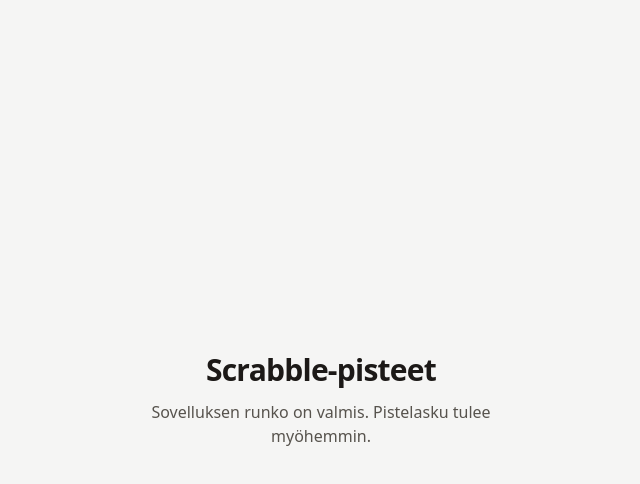
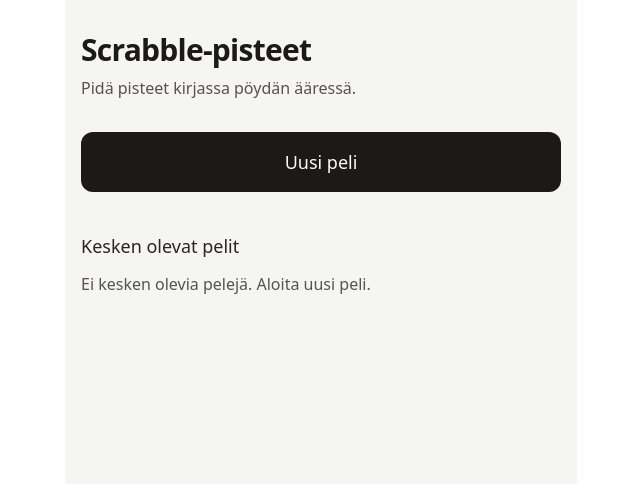
Before and after one commit to EulersNumber/scrabble, a React (Vite) app: page / in a window 1280 px wide. Shown: the top 484 px of the page, without its empty margins (319-959 px from the left). Built offline with nearby package versions, Linux system fonts and the light colour scheme.

Commit message:
Add home screen with new game and continue (T4.0).
Finnish home lists in-progress games from localStorage and navigates to
placeholder new-game / active-game screens until T4.1 and T4.2.

Co-authored-by: Niko Miller <EulersNumber@users.noreply.github.com>

```diff
--- a/src/App.tsx
+++ b/src/App.tsx
@@ -1,11 +1,42 @@
+import { useState } from 'react'
+import { createLocalStorageGameStore } from './persistence'
+import {
+  ActiveGameScreen,
+  HomeScreen,
+  NewGameScreen,
+  type Screen,
+} from './ui'
+
+const store = createLocalStorageGameStore()
+
+/**
+ * Root shell: wires localStorage store to home / new-game / active-game screens.
+ *
+ * Screen switching is plain React state (D24) — no router dependency for MVP.
+ */
 function App() {
+  const [screen, setScreen] = useState<Screen>({ name: 'home' })
+
+  if (screen.name === 'new-game') {
+    return <NewGameScreen onBack={() => setScreen({ name: 'home' })} />
+  }
+
+  if (screen.name === 'active-game') {
+    return (
+      <ActiveGameScreen
+        store={store}
+        gameId={screen.gameId}
+        onBack={() => setScreen({ name: 'home' })}
+      />
+    )
+  }
+
   return (
-    <main className="flex min-h-svh flex-col items-center justify-center bg-stone-100 px-6 text-center text-stone-900">
-      <h1 className="text-3xl font-semibold tracking-tight">Scrabble-pisteet</h1>
-      <p className="mt-3 max-w-sm text-stone-600">
-        Sovelluksen runko on valmis. Pistelasku tulee myöhemmin.
-      </p>
-    </main>
+    <HomeScreen
+      store={store}
+      onNewGame={() => setScreen({ name: 'new-game' })}
+      onContinue={(gameId) => setScreen({ name: 'active-game', gameId })}
+    />
   )
 }
 
--- /dev/null
+++ b/src/ui/ActiveGameScreen.tsx
@@ -0,0 +1,55 @@
+import type { GameStore } from '../persistence'
+import { formatPlayerNames } from './gameList'
+import { strings } from './strings'
+
+type ActiveGameScreenProps = {
+  store: GameStore
+  gameId: string
+  onBack: () => void
+}
+
+/**
+ * Placeholder active-game screen until T4.2 (standings + add turn).
+ *
+ * Home “Jatka” opens the selected in-progress game here so resume navigation
+ * is wired (T4.0 / D17). Uses the store directly so a missing id can show a
+ * Finnish empty state instead of throwing.
+ */
+export function ActiveGameScreen({
+  store,
+  gameId,
+  onBack,
+}: ActiveGameScreenProps) {
+  const game = store.getById(gameId)
+
+  return (
+    <main className="mx-auto flex min-h-svh w-full max-w-lg flex-col bg-stone-100 px-4 py-8 text-stone-900">
+      <button
+        type="button"
+        onClick={onBack}
+        className="self-start text-base font-medium text-stone-700 underline-offset-2 hover:underline"
+      >
+        {strings.back}
+      </button>
+
+      {game === null ? (
+        <>
+          <h1 className="mt-6 text-2xl font-semibold tracking-tight">
+            {strings.appTitle}
+          </h1>
+          <p className="mt-3 text-stone-600">{strings.gameNotFound}</p>
+        </>
+      ) : (
+        <>
+          <h1 className="mt-6 text-2xl font-semibold tracking-tight">
+            {formatPlayerNames(game)}
+          </h1>
+          <p className="mt-3 text-stone-600">{strings.activeGameComingSoon}</p>
+          <p className="mt-2 text-sm text-stone-500">
+            {strings.turnsCount(game.turns.length)}
+          </p>
+        </>
+      )}
+    </main>
+  )
+}
--- /dev/null
+++ b/src/ui/HomeScreen.tsx
@@ -0,0 +1,75 @@
+import type { GameStore } from '../persistence'
+import { listGames } from '../application'
+import {
+  formatGameCreatedAt,
+  formatPlayerNames,
+  listInProgressGamesNewestFirst,
+} from './gameList'
+import { strings } from './strings'
+
+type HomeScreenProps = {
+  store: GameStore
+  onNewGame: () => void
+  onContinue: (gameId: string) => void
+}
+
+/**
+ * Home screen: start a new game or continue an in-progress one (T4.0, D17).
+ *
+ * Lists only unfinished games (newest first). Finished games belong on the
+ * history screen (T4.5). Finnish copy lives in {@link strings}.
+ */
+export function HomeScreen({ store, onNewGame, onContinue }: HomeScreenProps) {
+  const inProgress = listInProgressGamesNewestFirst(listGames(store))
+
+  return (
+    <main className="mx-auto flex min-h-svh w-full max-w-lg flex-col bg-stone-100 px-4 py-8 text-stone-900">
+      <header className="mb-8">
+        <h1 className="text-3xl font-semibold tracking-tight">{strings.appTitle}</h1>
+        <p className="mt-2 text-stone-600">{strings.homeSubtitle}</p>
+      </header>
+
+      <button
+        type="button"
+        onClick={onNewGame}
+        className="w-full rounded-xl bg-stone-900 px-4 py-4 text-lg font-medium text-stone-50 active:bg-stone-800"
+      >
+        {strings.newGame}
+      </button>
+
+      <section className="mt-10" aria-labelledby="continue-heading">
+        <h2 id="continue-heading" className="text-lg font-medium text-stone-800">
+          {strings.continueSection}
+        </h2>
+
+        {inProgress.length === 0 ? (
+          <p className="mt-3 text-stone-600">{strings.noInProgressGames}</p>
+        ) : (
+          <ul className="mt-4 flex flex-col gap-3">
+            {inProgress.map((game) => (
+              <li key={game.id}>
+                <button
+                  type="button"
+                  onClick={() => onContinue(game.id)}
+                  className="flex w-full flex-col items-start gap-1 rounded-xl border border-stone-300 bg-stone-50 px-4 py-4 text-left active:bg-stone-200"
+                >
+                  <span className="font-medium text-stone-900">
+                    {formatPlayerNames(game)}
+                  </span>
+                  <span className="text-sm text-stone-600">
+                    {formatGameCreatedAt(game.createdAt)}
+                    {' · '}
+                    {strings.turnsCount(game.turns.length)}
+                  </span>
+                  <span className="mt-1 text-sm font-medium text-stone-800">
+                    {strings.continueGame}
+                  </span>
+                </button>
+              </li>
+            ))}
+          </ul>
+        )}
+      </section>
+    </main>
+  )
+}
--- /dev/null
+++ b/src/ui/NewGameScreen.tsx
@@ -0,0 +1,26 @@
+import { strings } from './strings'
+
+type NewGameScreenProps = {
+  onBack: () => void
+}
+
+/**
+ * Placeholder new-game screen until T4.1 (name entry + starter pick).
+ *
+ * Home “Uusi peli” navigates here so T4.0 continue/new-game routing works.
+ */
+export function NewGameScreen({ onBack }: NewGameScreenProps) {
+  return (
+    <main className="mx-auto flex min-h-svh w-full max-w-lg flex-col bg-stone-100 px-4 py-8 text-stone-900">
+      <button
+        type="button"
+        onClick={onBack}
+        className="self-start text-base font-medium text-stone-700 underline-offset-2 hover:underline"
+      >
+        {strings.back}
+      </button>
+      <h1 className="mt-6 text-2xl font-semibold tracking-tight">{strings.newGame}</h1>
+      <p className="mt-3 text-stone-600">{strings.newGameComingSoon}</p>
+    </main>
+  )
+}
--- /dev/null
+++ b/src/ui/gameList.ts
@@ -0,0 +1,54 @@
+import type { Game } from '../domain'
+
+/**
+ * Filters to in-progress games and sorts newest first for the home continue
+ * list (T4.0, D17, D26).
+ *
+ * Finished games are omitted here so “Jatka” stays distinct from history
+ * (T4.5). Sort uses `createdAt` descending; equal timestamps keep a stable
+ * relative order from the input array.
+ *
+ * @param games - All saved games from `listGames` (order undefined)
+ * @returns In-progress games, newest first
+ */
+export function listInProgressGamesNewestFirst(
+  games: readonly Game[],
+): Game[] {
+  return games
+    .filter((game) => game.status === 'in_progress')
+    .slice()
+    .sort((a, b) => {
+      const byCreated = b.createdAt.localeCompare(a.createdAt)
+      if (byCreated !== 0) {
+        return byCreated
+      }
+      return b.id.localeCompare(a.id)
+    })
+}
+
+/**
+ * Formats seated player names for a compact home-list summary.
+ *
+ * @param game - Game whose seating order names are shown
+ * @returns Comma-separated display names in seating order
+ */
+export function formatPlayerNames(game: Game): string {
+  return game.players.map((player) => player.name).join(', ')
+}
+
+/**
+ * Formats a game timestamp for Finnish UI display.
+ *
+ * @param iso - ISO-8601 timestamp from the game document
+ * @returns Locale-formatted date/time string for `fi-FI`
+ */
+export function formatGameCreatedAt(iso: string): string {
+  const date = new Date(iso)
+  if (Number.isNaN(date.getTime())) {
+    return iso
+  }
+  return date.toLocaleString('fi-FI', {
+    dateStyle: 'short',
+    timeStyle: 'short',
+  })
+}
--- /dev/null
+++ b/src/ui/index.ts
@@ -0,0 +1,10 @@
+export { ActiveGameScreen } from './ActiveGameScreen'
+export { HomeScreen } from './HomeScreen'
+export { NewGameScreen } from './NewGameScreen'
+export type { Screen } from './navigation'
+export {
+  formatGameCreatedAt,
+  formatPlayerNames,
+  listInProgressGamesNewestFirst,
+} from './gameList'
+export { strings } from './strings'
--- /dev/null
+++ b/src/ui/navigation.ts
@@ -0,0 +1,10 @@
+/**
+ * In-app screen identity for T4 navigation (D24).
+ *
+ * No URL router yet — a single React state value is enough for home, new game,
+ * and active game until deep links are needed.
+ */
+export type Screen =
+  | { name: 'home' }
+  | { name: 'new-game' }
+  | { name: 'active-game'; gameId: string }
--- /dev/null
+++ b/src/ui/strings.ts
@@ -0,0 +1,20 @@
+/**
+ * Finnish UI copy for the scorekeeping app (D19).
+ *
+ * Plain string constants — no i18n framework.
+ */
+
+export const strings = {
+  appTitle: 'Scrabble-pisteet',
+  homeSubtitle: 'Pidä pisteet kirjassa pöydän ääressä.',
+  newGame: 'Uusi peli',
+  continueSection: 'Kesken olevat pelit',
+  continueGame: 'Jatka',
+  noInProgressGames: 'Ei kesken olevia pelejä. Aloita uusi peli.',
+  turnsCount: (count: number) =>
+    count === 1 ? '1 vuoro' : `${count} vuoroa`,
+  back: 'Takaisin',
+  newGameComingSoon: 'Pelaajien lisäys tulee seuraavassa vaiheessa.',
+  activeGameComingSoon: 'Pistelasku tulee seuraavassa vaiheessa.',
+  gameNotFound: 'Peliä ei löytynyt.',
+} as const
```
Also changed, not shown: tasks/README.md, 3 other files (tests, documents, lock files or other folders).
